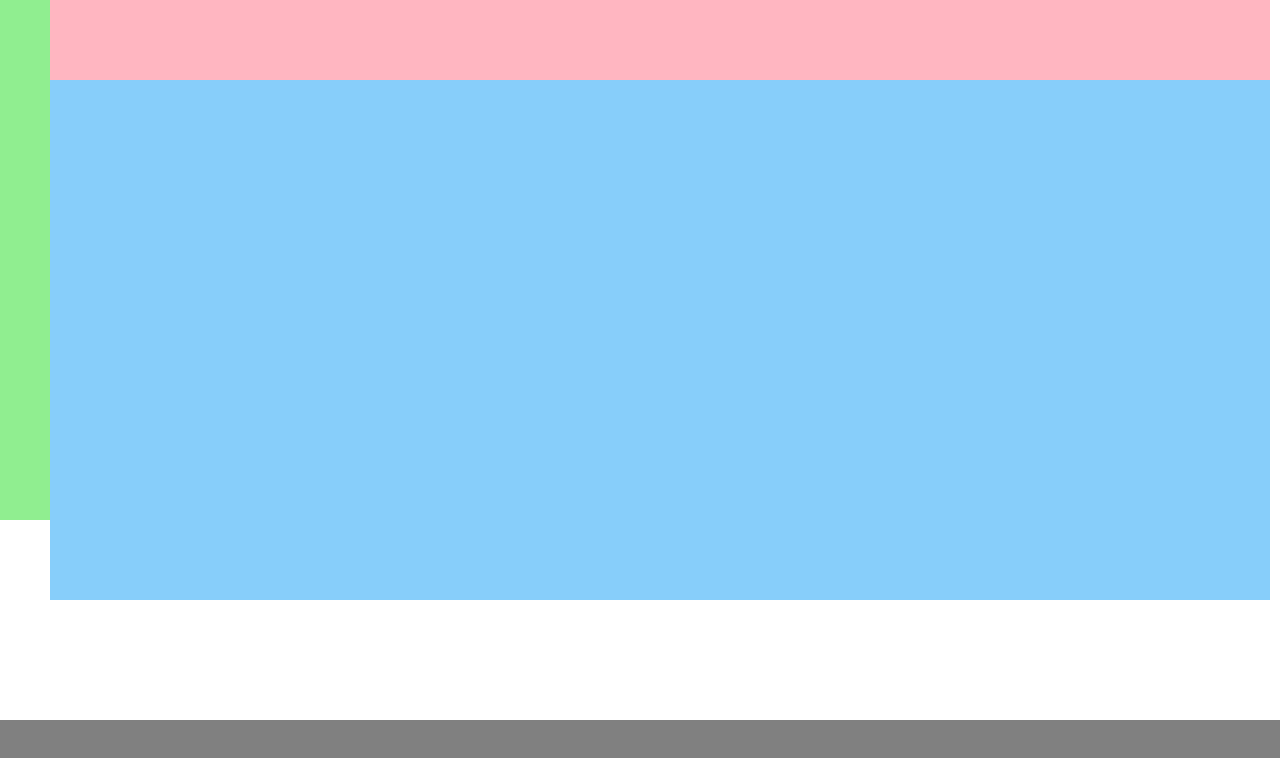
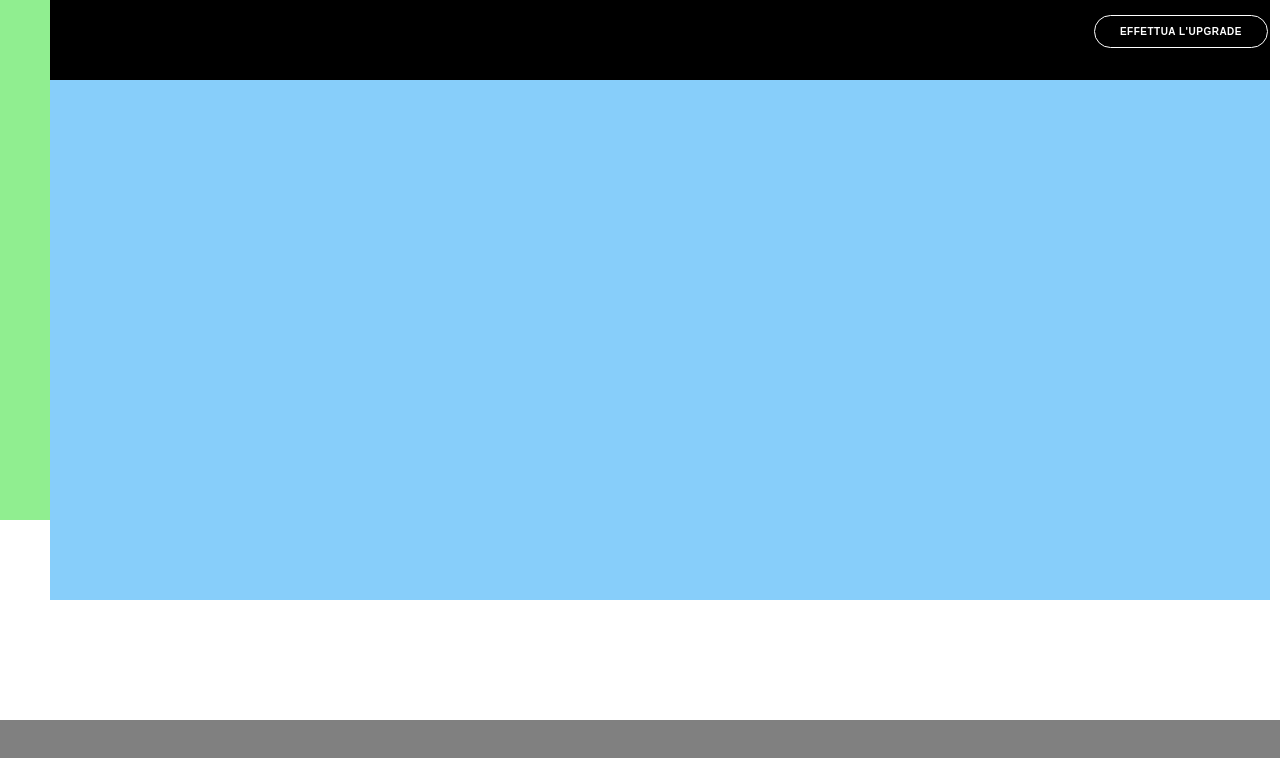
Before and after one commit to AnaisDiGenua/html-css-spotifyweb, a plain HTML site: page index.html in a window 1280 px wide. Drawn offline with Linux system fonts and the light colour scheme.

Commit message:
upgrade btn

```diff
--- a/css/style.css
+++ b/css/style.css
@@ -22,6 +22,23 @@ header {
     top: 0;
     right: 10px;
     z-index: 9998;
+}
+.upgrade-flex {
+    display: flex;
+    justify-content: flex-end;
+}
+.upgrade-btn {
+    font-size: 10px;
+    font-weight: 600;
+    text-transform: uppercase;
+    letter-spacing: 0.5px;
+    color: white;
+    background-color: black;
+    border: 1px solid white;
+    border-radius: 2rem;
+    padding: 10px 25px;
+    margin-top: 15px;
+    margin-right: 2px;
 }
 
 
@@ -53,7 +70,7 @@ footer {
 
 /* *****DEBUG***** */
 .debug header {
-    background-color: lightpink;
+    background-color: black;
 }
 .debug .main-container {
     height: 600px;
--- a/index.html
+++ b/index.html
@@ -14,7 +14,14 @@
 <body class="debug">
 
     <!-- inizio header -->
-    <header></header>
+    <header>
+        <!-- upgrade btn -->
+        <div class="upgrade-flex">
+            <button class="upgrade-btn">Effettua l'upgrade</button>
+        </div>
+        <!-- /upgrade btn -->
+
+    </header>
     <!-- /header -->
 
 
```
